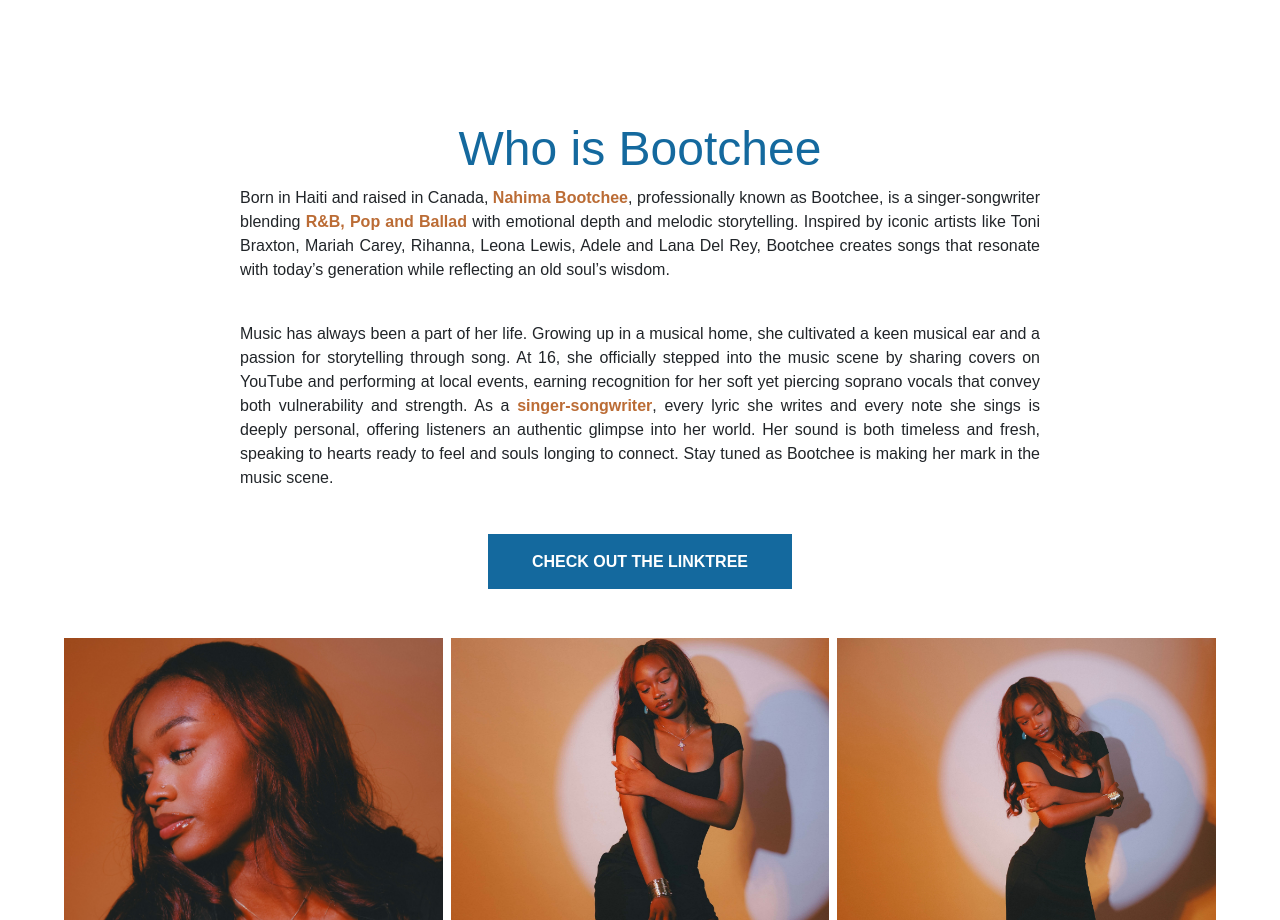
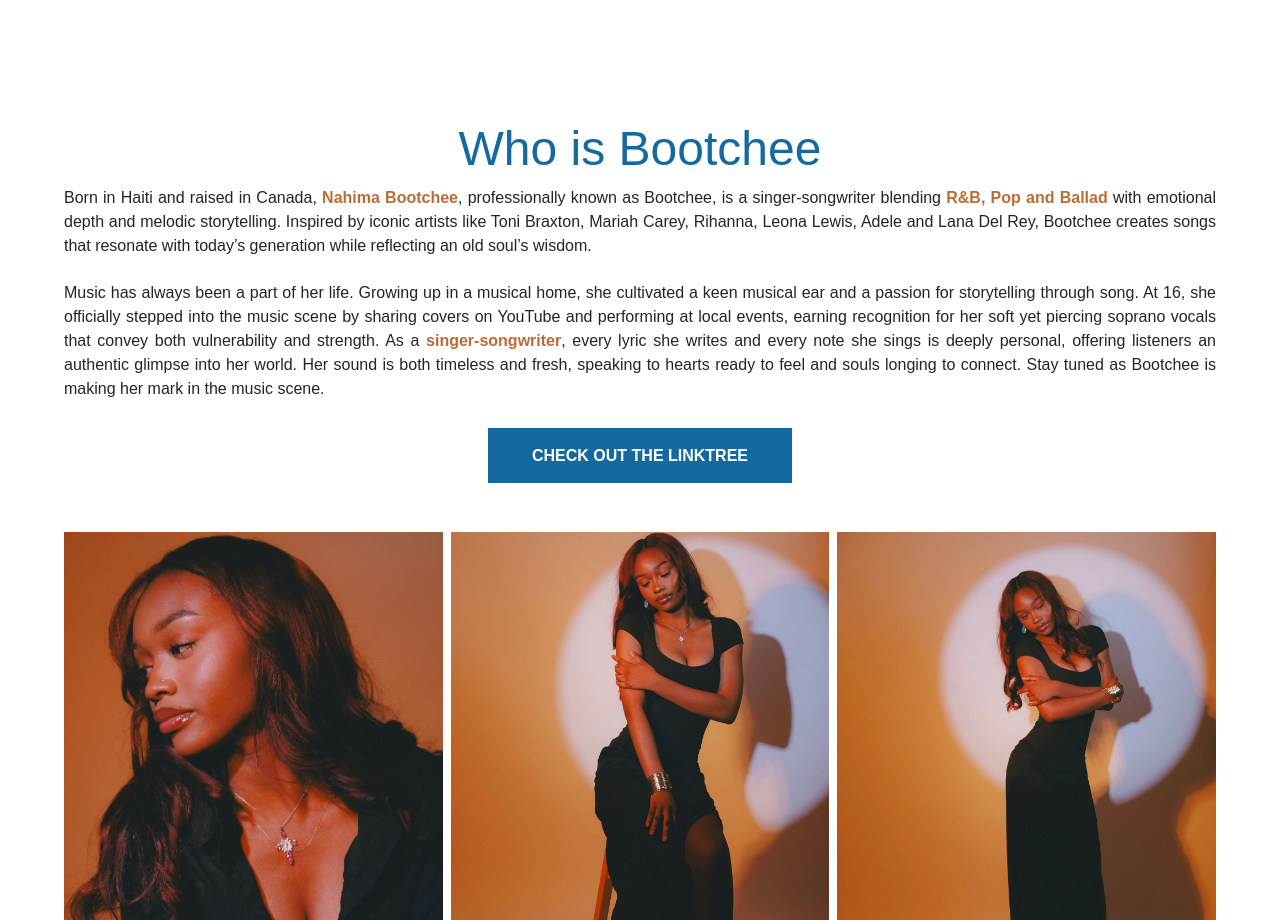
Before and after one commit to newly-web/Nahima__Bootchee, a plain HTML site: page index.html in a window 1280 px wide. Shown: the part 840-1760 px from the top of the page. Drawn offline with nearby package versions, Linux system fonts and the light colour scheme; a web font is replaced by a local one.

Commit message:
finishing touches 2

```diff
--- a/index.html
+++ b/index.html
@@ -30,7 +30,7 @@
     content="Bootchee, Nahima, Haitian singer, Canadian singer-songwriter, soulful music, Spotify artist, YouTube music, new Haitian artists, indie soul 2025, Black female singer, emerging talent Canada, Canada singer, RNB singer" />
   <!--!  -->
   <!-- Primary Meta Tags -->
-  <title>Bootche | Singer-Songwriter</title>
+  <title>Bootchee | Singer-Songwriter</title>
   <meta name="title" content="Bootchee | Singer-Songwriter" />
   <meta name="description"
     content="Discover Bootchee, a young Haitian-Canadian singer-songwriter with a soulful voice and a sound that blends emotion and modern rhythm. Listen now on all streaming platforms. " />
--- a/styles/two.css
+++ b/styles/two.css
@@ -72,8 +72,8 @@ button.btn-76{
         }
 
         .about p{
-            font-size: var(--size-xs);
-            margin-bottom: 5%;
+            font-size: var(--size-md);
+            margin-bottom: 2%;
         }
 
 
@@ -86,7 +86,7 @@ button.btn-76{
         max-width: 640px;
     }
         .about {
-            max-width: 520px;
+            max-width: 640px;
         }
         .about p{
                         font-size: var(--size-md);
@@ -100,7 +100,7 @@ button.btn-76{
         max-width: 768px;
     }
          .about {
-             max-width: 600px;
+             max-width: 768px;
          }
 
 
@@ -115,11 +115,9 @@ button.btn-76{
     .section {
         margin-top: 10rem;
     }
-    .about p{
-        font-size: var(--size-md);
-    }
+
          .about {
-             max-width: 700px;
+             max-width: 1024px;
          }
 
                   .images {
@@ -148,7 +146,7 @@ button.btn-76{
     }
 
         .about {
-            max-width: 800px;
+            max-width: 1280px;
         }
         .about .btn{
             font-size: var(--size-xl);
@@ -164,7 +162,7 @@ button.btn-76{
     }
 
  .about {
-     max-width: 900px;
+     max-width: 1536px;
  }
 
 }
```
